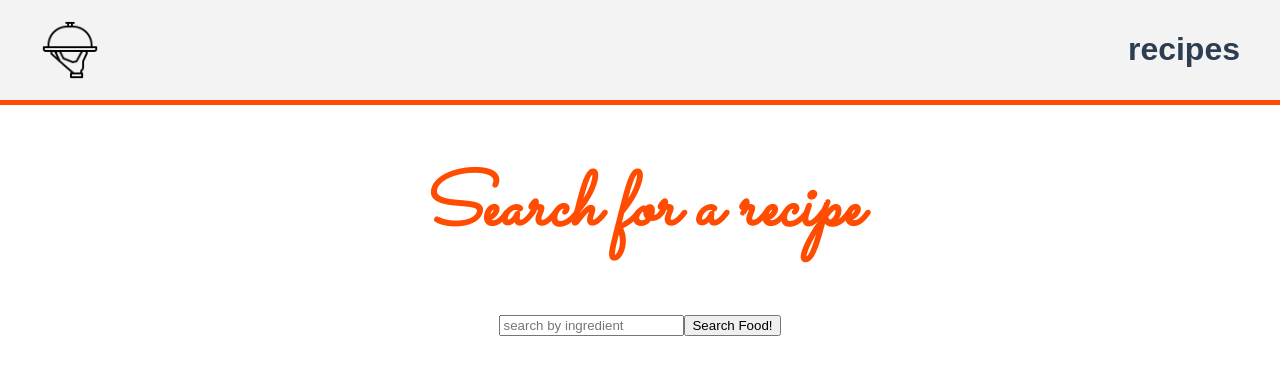
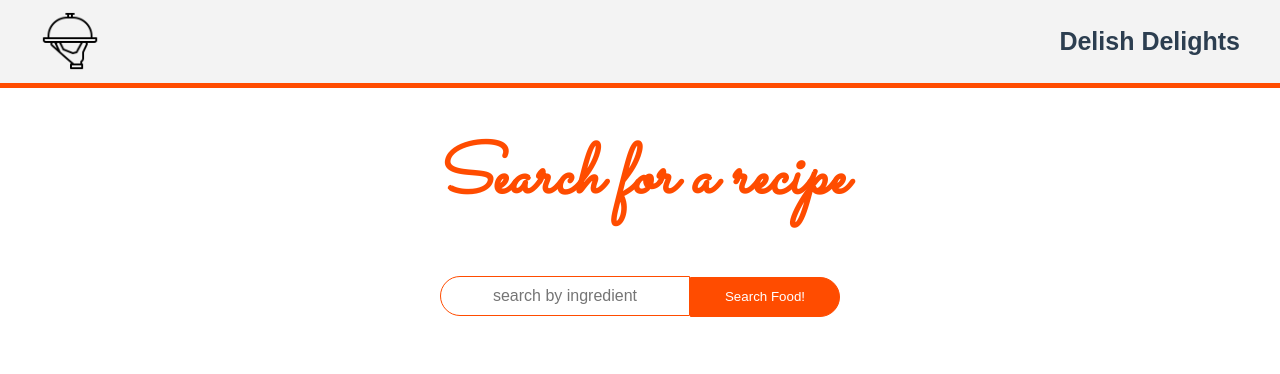
Before and after one commit to MickDellaert/vue-api, a Vue app: page / in a window 1280 px wide. Shown: the top 374 px of the page. Built offline with nearby package versions, Linux system fonts and the light colour scheme; a web font is replaced by a local one.

Commit message:
further styling, readme update

```diff
--- a/src/App.vue
+++ b/src/App.vue
@@ -1,5 +1,5 @@
 <template>
-  <Header header-title="recipes"></Header>
+  <Header header-title="Delish Delights"></Header>
   <HelloWorld/>
 </template>
 
--- a/src/components/Header.vue
+++ b/src/components/Header.vue
@@ -15,13 +15,13 @@ export default {
   }
 }
 
-
 </script>
 
 <style scoped>
 
 h1 {
   font-style: normal;
+  font-size: 25px;
 }
 
 .nav-bar {
--- a/src/components/HelloWorld.vue
+++ b/src/components/HelloWorld.vue
@@ -42,12 +42,12 @@ export default {
       msg: "Search for a recipe",
       mealResults: [],
       errorMsg: "",
-      recipeResults: "",
+      recipeResults: [],
       showModal: false
     }
   },
 
-  // Load API response on page load
+  // Load API response on page load (disabled for now)
   // mounted() {
   //   this.fetchFood()
   // },
@@ -62,26 +62,25 @@ export default {
 
       if (results.meals == null) {
 
-        this.errorMsg = `Unfortunately, couldn't find any recipe with ${this.mealQuery}, something else
-                        you fancy?`
-        console.log('error')
-        console.log(results)
+        this.errorMsg = `Unfortunately, we couldn't find any recipe with ${this.mealQuery}, something else you fancy?`
+        // console.log('error')
+        // console.log(results)
 
       } else {
         this.mealResults = results
+        console.log(results)
         this.errorMsg = ""
       }
     },
 
     async getRecipe(meal) {
-      console.log("it works")
       const response = await fetch(`https://www.themealdb.com/api/json/v1/1/lookup.php?i=${meal.idMeal}`)
 
       const results = await response.json();
       this.recipeResults = results
 
-      console.log(results)
-      console.log(meal.idMeal)
+      // console.log(results.meals[0].strIngredient1)
+      // console.log(meal.idMeal)
     },
 
     toggleModal() {
@@ -101,8 +100,9 @@ export default {
 
 h1 {
   font-family: 'Sacramento', cursive;
-  font-size: 75px;
+  font-size: 70px;
   color: #ff4c00;
+  margin-top: 20px;
 }
 
 h3 {
@@ -158,6 +158,26 @@ img {
   margin-top: 40px;
 }
 
+input {
+  width: 250px;
+  height: 40px;
+  border-radius: 50px 0px 0px 50px;
+  text-align: center;
+  border: #ff4c00 1px solid;
+  box-sizing: border-box;
+  font-size: 16px;
+}
+
+button {
+  width: 150px;
+  height: 40px;
+  border-radius: 0px 50px 50px 0px;
+  background-color: #ff4c00;
+  color: white;
+  border: #ff4c00 1px solid;
+  box-sizing: border-box;
+}
+
 @media (max-width: 1073px) {
   .card {
     flex-basis: 30%;
--- a/src/components/RecipeModal.vue
+++ b/src/components/RecipeModal.vue
@@ -1,10 +1,28 @@
 <template>
   <div class="backdrop" @click="closeModal">
+    <button @click="increment">test</button>
+
     <div class="modal">
-      <h1>Modal title</h1>
       <div v-for="recipe in recipeResultsProp" :key="recipe">
-        <h4>{{ recipe[0].strMeal }}</h4>
+        <h1>{{ recipe[0].strMeal }}</h1>
+        <hr>
+        <h4>Preparation</h4>
         <p> {{ recipe[0].strInstructions }}</p>
+        <h4>Ingredients</h4>
+        <table style="width:100%">
+          <tr>
+            <th>Ingredient</th>
+            <th>Measure</th>
+          </tr>
+          <tr>
+            <td>{{ recipe[0].strIngredient1 }}</td>
+            <td>{{ recipe[0].strMeasure1 }}</td>
+          </tr>
+          <tr>
+            <td>{{ recipe[0].strIngredient2 }}</td>
+            <td>{{ recipe[0].strMeasure2 }}</td>
+          </tr>
+        </table>
       </div>
     </div>
   </div>
@@ -25,12 +43,25 @@ export default {
 </script>
 
 <style scoped>
+
+h1 {
+}
+
+hr {
+  border: 1px solid #fdded1;
+}
+
+h4 {
+  color: #ff4c00;
+}
+
 .modal {
-    width: 400px;
+  width: 800px;
   padding: 20px;
   margin: 100px auto;
   background: white;
   border-radius: 10px;
+  white-space: break-spaces;
 }
 
 .backdrop {
@@ -40,4 +71,22 @@ export default {
   width: 100%;
   height: 100%;
 }
+
+@media (max-width: 1073px) {
+  .modal {
+    width: 80%;
+  }
+}
+
+@media (max-width: 815px) {
+  .modal {
+    width: 80%;
+  }
+}
+
+@media (max-width: 555px) {
+  .modal {
+    width: 80%;
+  }
+}
 </style>
```
Also changed, not shown: 1 other file (tests, documents, lock files or other folders). Lines whose indentation alone changed are shown as unchanged.
